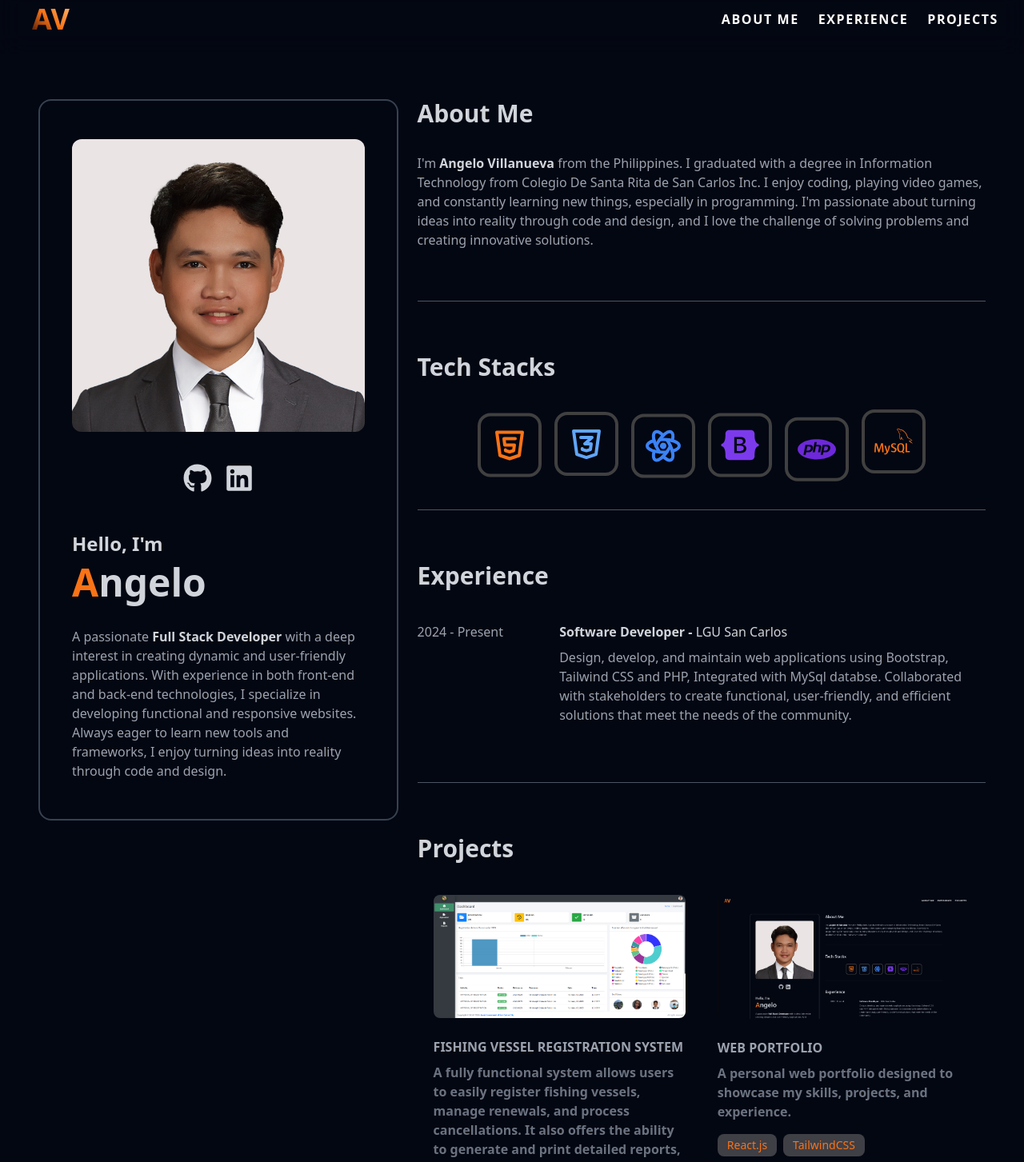
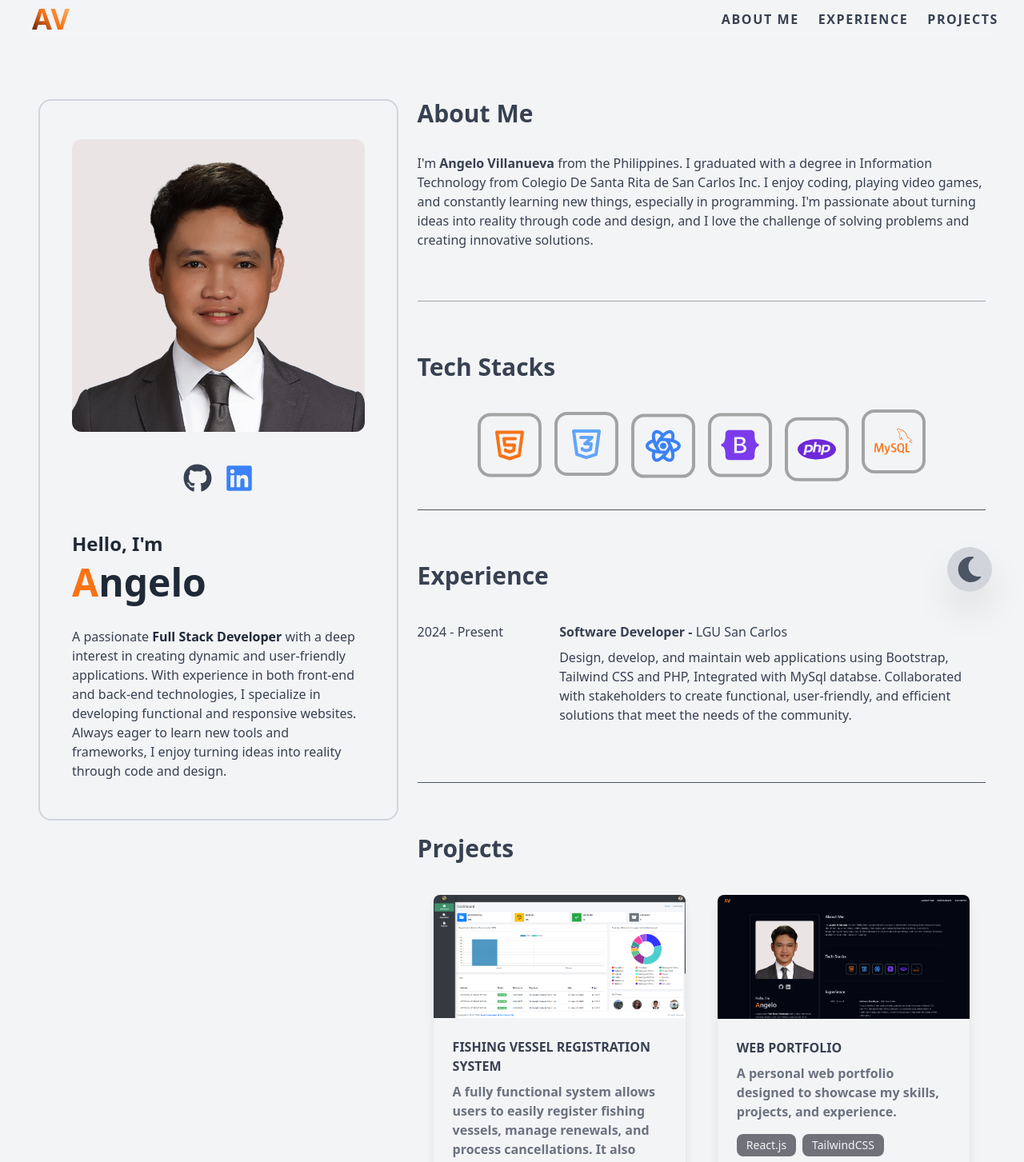
Before and after one commit to bonvillanueva21/portfolio, a React (Create React App) app: page / in a window 1280 px wide. Shown: the part 20-1473 px from the top of the page at 80% size. Built offline with nearby package versions, Linux system fonts and the light colour scheme.

Commit message:
Update with darkmode

```diff
--- a/src/App.js
+++ b/src/App.js
@@ -1,26 +1,25 @@
 import Navbar from "./components/navbar";
-import Profile from "./components/profile";
+import Hero from "./components/hero";
 import AboutMe from "./components/aboutme";
 import Technologies from "./components/technologies";
 import Experience from "./components/experience";
 import Projects from "./components/projects";
-
+import { ToggleDarkMode } from "./components/Buttons";
 function App() {
   return (
-    <div className="min-h-screen text-base bg-gray-950 selection:text-orange-500">
+    <div className="min-h-screen text-base bg-gray-100 dark:bg-gray-950 selection:text-orange-500 transition-color duration-300">
       {/* <div className="absolute top-0 z-[-2] h-screen w-screen bg-neutral-950 bg-[radial-gradient(ellipse_80%_80%_at_50%_-20%,rgba(120,119,198,0.3),rgba(255,255,255,0))]"></div> */}
-
+      {/* navbar */}
       <Navbar />
+      <ToggleDarkMode />
       <div className="container overflow-x-hidden mx-auto px-2 md:px-8">
-        {/* navbar */}
-
         {/* about */}
         <div className="border-b border-neutral-600 p-4 md:mb-35">
           <div className="flex flex-wrap">
             {/* left content */}
             <div className="w-full md:w-2/5 pb-10">
               <div className="flex flex-col items-center justify-center md:mr-6">
-                <Profile />
+                <Hero />
               </div>
             </div>
 
--- /dev/null
+++ b/src/components/Buttons.js
@@ -0,0 +1,27 @@
+// src/components/DarkModeButton.js
+import { FaSun, FaMoon } from "react-icons/fa";
+import { useDarkMode } from "../constants";
+
+export const ToggleDarkMode = () => {
+  const [isDarkMode, setIsDarkMode] = useDarkMode();
+
+  return (
+    <button
+      onClick={() => setIsDarkMode(!isDarkMode)}
+      className="text-black dark:text-white fixed bottom-6 right-6 md:bottom-10 md:right-10 p-3 z-[999] bg-gray-300 hover:scale-110 dark:bg-gray-800 rounded-full shadow-2xl dark:hover:bg-gray-700 transition-all duration-100"
+    >
+      <div className="relative w-7 h-7 md:w-8 md:h-8">
+        <FaSun
+          className={`absolute top-0 left-0 text-yellow-500 w-full h-full transform transition-transform duration-700 ${
+            isDarkMode ? "rotate-180 opacity-100" : "rotate-100 opacity-0"
+          }`}
+        />
+        <FaMoon
+          className={`absolute top-0 left-0 text-gray-600 w-full h-full transform transition-all duration-700 ${
+            isDarkMode ? "rotate-180 opacity-0" : "rotate-0 opacity-100"
+          }`}
+        />
+      </div>
+    </button>
+  );
+};
--- a/src/components/aboutme.js
+++ b/src/components/aboutme.js
@@ -8,21 +8,22 @@ function AboutMe() {
   const [hasAnimatedName, setHasAnimatedName] = useState(false);
   const [hasAnimatedAboutDescription, setHasAnimatedAboutDescription] = useState(false);
   return (
-    <Element id="about" className="w-full border-b border-gray-600 pb-10 mb-10 md:mb-16">
+    <Element id="about" className="w-full border-b border-gray-400 dark:border-gray-700 pb-10 mb-10 md:mb-16">
       <motion.h2
         {...animationConfig(hasAnimatedName, setHasAnimatedName, 0.1)}
-        className="pb-2 text-3xl font-semibold text-gray-300"
+        className="pb-2 text-3xl font-semibold text-gray-700 dark:text-gray-300"
       >
         About Me
       </motion.h2>
       <motion.p
         {...animationConfig(hasAnimatedAboutDescription, setHasAnimatedAboutDescription, 0.3)}
-        className="md:my-4 py-2 text-base text-gray-400 px-4 md:px-0"
+        className="md:my-4 py-2 text-base text-gray-700 dark:text-gray-400 px-4 md:px-0"
       >
-        I'm <b className="text-gray-300">Angelo Villanueva </b> from the Philippines. I graduated with a degree in
-        Information Technology from Colegio De Santa Rita de San Carlos Inc. I enjoy coding, playing video games, and
-        constantly learning new things, especially in programming. I'm passionate about turning ideas into reality
-        through code and design, and I love the challenge of solving problems and creating innovative solutions.
+        I'm <b className="text-gray-700 dark:text-gray-300">Angelo Villanueva </b> from the Philippines. I graduated
+        with a degree in Information Technology from Colegio De Santa Rita de San Carlos Inc. I enjoy coding, playing
+        video games, and constantly learning new things, especially in programming. I'm passionate about turning ideas
+        into reality through code and design, and I love the challenge of solving problems and creating innovative
+        solutions.
       </motion.p>
     </Element>
   );
--- a/src/components/experience.js
+++ b/src/components/experience.js
@@ -12,7 +12,7 @@ function Experience() {
     <Element id="experience" className="w-full border-b border-gray-600 pb-10 mb-10 md:mb-16">
       <motion.h2
         {...animationConfig(hasAnimatedExpTitle, setHasAnimatedExpTitle, 0.1)}
-        className="text-3xl font-semibold mb-10 text-gray-300"
+        className="text-3xl font-semibold mb-10 text-gray-700 dark:text-gray-300"
       >
         Experience
       </motion.h2>
@@ -23,13 +23,14 @@ function Experience() {
           className="mb-8 flex flex-wrap md:justify-center px-4 md:px-0"
         >
           <div className="w-full md:w-1/4">
-            <p className="text-gray-400 text-base mb-2">{experience.year}</p>
+            <p className="text-gray-700 dark:text-gray-400 text-base mb-2">{experience.year}</p>
           </div>
           <div className="w-full max-w-xl md:w-3/4">
-            <h6 className="mb-2 font-semibold text-gray-300">
-              {experience.role} - <span className="text-base text-gray-300 font-normal">{experience.company}</span>
+            <h6 className="mb-2 font-semibold text-gray-700 dark:text-gray-300">
+              {experience.role} -{" "}
+              <span className="text-base text-gray-700 dark:text-gray-300 font-normal">{experience.company}</span>
             </h6>
-            <p className="text-gray-400">{experience.description}</p>
+            <p className="text-gray-700 dark:text-gray-400">{experience.description}</p>
           </div>
         </motion.div>
       ))}
--- a/src/components/profile.js
+++ b/src/components/hero.js
@@ -20,7 +20,8 @@ function Profile() {
         }
       }}
       transition={{ type: "spring", stiffness: 30 }}
-      className="border-2 border-gray-700 rounded-2xl px-10 py-12 max-w-lg"
+      id="hero"
+      className="border-2 border-gray-300 dark:border-gray-700 rounded-2xl px-10 py-12 max-w-lg"
     >
       <img src={profileImg} alt="Angelo Villanueva" width={800} height={800} className="mx-auto mb-10 rounded-xl" />
 
@@ -30,7 +31,7 @@ function Profile() {
           href="https://github.com/bonvillanueva21"
           target="_blank"
           rel="noreferrer"
-          className="hover:scale-125 text-gray-300 hover:text-gray-600"
+          className="hover:scale-125 text-gray-700 hover:text-gray-600 dark:text-gray-300 dark:hover:text-gray-600"
         >
           <FaGithub className="text-4xl mb-2" />
         </a>
@@ -38,24 +39,26 @@ function Profile() {
           href="https://www.linkedin.com/in/angelo-villanueva-92222b31a/"
           target="_blank"
           rel="noreferrer"
-          className="hover:scale-125 text-gray-300 hover:text-blue-500"
+          className="hover:scale-125 text-blue-500 hover:text-blue-700 dark:text-gray-300 dark:hover:text-blue-500"
         >
           <FaLinkedin className="text-4xl mb-2" />
         </a>
       </div>
 
       {/* education */}
-      <h1 className="text-2xl font-semibold mb-2 text-center md:text-left text-gray-300">Hello, I'm</h1>
-      <h1 className="text-4xl md:text-5xl font-semibold mb-8 text-center md:text-left text-gray-300 first-letter:text-orange-500">
+      <h1 className="text-2xl font-semibold mb-2 text-center md:text-left text-gray-800 dark:text-gray-300">
+        Hello, I'm
+      </h1>
+      <h1 className="text-4xl md:text-5xl font-semibold mb-8 text-center md:text-left text-gray-800 dark:text-gray-300 first-letter:text-orange-500">
         Angelo
       </h1>
       <div className=" flex  flex-wrap md:justify-center">
         <div className="w-full">
-          <p className="text-gray-400">
-            A passionate <b className="text-gray-300">Full Stack Developer</b> with a deep interest in creating dynamic
-            and user-friendly applications. With experience in both front-end and back-end technologies, I specialize in
-            developing functional and responsive websites. Always eager to learn new tools and frameworks, I enjoy
-            turning ideas into reality through code and design.
+          <p className="text-gray-700 dark:text-gray-400">
+            A passionate <b className="text-gray-800 dark:text-gray-300">Full Stack Developer</b> with a deep interest
+            in creating dynamic and user-friendly applications. With experience in both front-end and back-end
+            technologies, I specialize in developing functional and responsive websites. Always eager to learn new tools
+            and frameworks, I enjoy turning ideas into reality through code and design.
           </p>
         </div>
       </div>
--- a/src/components/navbar.js
+++ b/src/components/navbar.js
@@ -1,25 +1,30 @@
 import { Link } from "react-scroll";
 
+
 function Navbar() {
+
+
   return (
     <nav className="flex items-center justify-between md:mb-10 py-6 px-4 md:px-8 sticky top-0 z-50 bg-opacity-60 backdrop-blur-lg">
       <div className="flex flex-shrink-0 items-center">
-        <h1 className="text-2xl md:text-4xl font-bold bg-gradient-to-tr ml-2 from-orange-950 via-orange-500 to-orange-300 bg-clip-text text-transparent">
-          AV
-        </h1>
+        <Link to="hero" smooth={true} duration={500} offset={-200} classID="">
+          <h1 className="text-2xl md:text-4xl font-bold bg-gradient-to-tr ml-2 from-orange-950 via-orange-500 to-orange-300 bg-clip-text text-transparent cursor-pointer">
+            AV
+          </h1>
+        </Link>
       </div>
-      <ul className="flex space-x-6 text-white hover:text-gray-100 font-semibold tracking-widest uppercase">
-        <li className="text-xs md:text-base hover:text-gray-400 transition cursor-pointer">
+      <ul className="flex space-x-6 font-semibold tracking-widest uppercase">
+        <li className="text-xs md:text-base text-gray-700 dark:text-white dark:hover:text-gray-400 transition cursor-pointer">
           <Link to="about" smooth={true} duration={500} offset={-200}>
             About Me
           </Link>
         </li>
-        <li className="text-xs md:text-base text-white hover:text-gray-400 transition cursor-pointer">
+        <li className="text-xs md:text-base text-gray-700 dark:text-white dark:hover:text-gray-400 transition cursor-pointer">
           <Link to="experience" smooth={true} duration={500} offset={-200}>
             Experience
           </Link>
         </li>
-        <li className="text-xs md:text-base text-white hover:text-gray-400 transition cursor-pointer">
+        <li className="text-xs md:text-base text-gray-700 dark:text-white dark:hover:text-gray-400 transition cursor-pointer">
           <Link to="projects" smooth={true} duration={500} offset={-200}>
             Projects
           </Link>
--- a/src/components/projects.js
+++ b/src/components/projects.js
@@ -12,7 +12,7 @@ function Projects() {
     <Element transition={{ type: "spring", stiffness: 30 }} id="projects" className="w-full pb-10 mb-10 md:mb-16">
       <motion.h2
         {...animationConfig(hasAnimatedProjectTitle, setHasAnimatedProjectTitle, 0.1)}
-        className="text-3xl font-semibold mb-10 text-gray-300"
+        className="text-3xl font-semibold mb-10 text-gray-700 dark:text-gray-300"
       >
         Projects
       </motion.h2>
@@ -23,15 +23,24 @@ function Projects() {
             {...animationConfig(hasAnimatedProjects, setHasAnimatedProjects, 0.3)}
             className="group w-full md:w-1/2 pb-16 px-5"
           >
-            <img src={projects.img} alt="project" height={350} width={350} className="object-fit rounded-lg" />
-            <h3 className="mt-6 text-base font-semibold text-gray-400 mb-2 uppercase">{projects.title}</h3>
-            <p className="text-base font-semibold mb-4 text-gray-500">{projects.description}</p>
-            <div className="flex flex-wrap gap-2">
-              {projects.techonologies.map((tech, index) => (
-                <span key={index} className="text-sm text-orange-500 rounded-lg bg-zinc-700 py-1 px-3 font-medium">
-                  {tech}
-                </span>
-              ))}
+            <div className="rounded-lg bg-opacity-60 dark:bg-zinc-800 dark:bg-opacity-25 shadow-lg dark:shadow-none">
+              <img src={projects.img} alt="project" height={400} width={400} className="object-fit rounded-t-lg" />
+              <div className="px-6 pb-6">
+                <h3 className="mt-6 text-base font-semibold text-gray-700 dark:text-gray-400 mb-2 uppercase">
+                  {projects.title}
+                </h3>
+                <p className="text-base font-semibold mb-4 text-gray-500 dark:text-gray-500">{projects.description}</p>
+                <div className="flex flex-wrap gap-2">
+                  {projects.techonologies.map((tech, index) => (
+                    <span
+                      key={index}
+                      className="text-sm text-gray-100 dark:text-orange-500 rounded-lg bg-zinc-500 dark:bg-zinc-700 py-1 px-3 font-medium"
+                    >
+                      {tech}
+                    </span>
+                  ))}
+                </div>
+              </div>
             </div>
           </motion.div>
         ))}
--- a/src/components/technologies.js
+++ b/src/components/technologies.js
@@ -20,7 +20,7 @@ function Technologies() {
     <Element id="technologies" className="w-full border-b border-gray-600 pb-10 mb-10 md:mb-16">
       <motion.h2
         {...animationConfig(hasAnimatedTechTitle, setHasAnimatedTechTitle, 0.1)}
-        className="text-3xl font-semibold mb-10 text-center md:text-left text-gray-300"
+        className="text-3xl font-semibold mb-10 text-center md:text-left text-gray-700 dark:text-gray-300"
       >
         Tech Stacks
       </motion.h2>
@@ -32,7 +32,7 @@ function Technologies() {
           variants={iconVariants(2.5)}
           initial="initial"
           animate="animate"
-          className="rounded-2xl border-4 border-neutral-700 p-3"
+          className="rounded-2xl border-4 border-neutral-400 dark:border-neutral-700 p-3"
         >
           <TbBrandHtml5 className="text-5xl text-orange-500" />
         </motion.div>
@@ -40,7 +40,7 @@ function Technologies() {
           variants={iconVariants(4)}
           initial="initial"
           animate="animate"
-          className="rounded-2xl border-4 border-neutral-700 p-3"
+          className="rounded-2xl border-4 border-neutral-400 dark:border-neutral-700 p-3"
         >
           <TbBrandCss3 className="text-5xl text-blue-400" />
         </motion.div>
@@ -48,7 +48,7 @@ function Technologies() {
           variants={iconVariants(3.5)}
           initial="initial"
           animate="animate"
-          className="rounded-2xl border-4 border-neutral-700 p-3"
+          className="rounded-2xl border-4 border-neutral-400 dark:border-neutral-700 p-3"
         >
           <TbBrandReact className="text-5xl text-blue-500" />
         </motion.div>
@@ -56,7 +56,7 @@ function Technologies() {
           variants={iconVariants(2.5)}
           initial="initial"
           animate="animate"
-          className="rounded-2xl border-4 border-neutral-700 p-3"
+          className="rounded-2xl border-4 border-neutral-400 dark:border-neutral-700 p-3"
         >
           <FaBootstrap className="text-5xl text-violet-600" />
         </motion.div>
@@ -64,7 +64,7 @@ function Technologies() {
           variants={iconVariants(3)}
           initial="initial"
           animate="animate"
-          className="rounded-2xl border-4 border-neutral-700 p-3"
+          className="rounded-2xl border-4 border-neutral-400 dark:border-neutral-700 p-3"
         >
           <SiPhp className="text-5xl text-violet-700" />
         </motion.div>
@@ -72,7 +72,7 @@ function Technologies() {
           variants={iconVariants(2)}
           initial="initial"
           animate="animate"
-          className="rounded-2xl border-4 border-neutral-700 p-3"
+          className="rounded-2xl border-4 border-neutral-400 dark:border-neutral-700 p-3"
         >
           <SiMysql className="text-5xl text-orange-500" />
         </motion.div>
--- a/src/constants/index.js
+++ b/src/constants/index.js
@@ -1,6 +1,7 @@
 import fvrs from "./../assets/images/projects/fvrs.png";
 import scims from "./../assets/images/projects/scims.png";
 import reactPortfolio from "./../assets/images/projects/react-portfolio.png";
+import { useState, useEffect } from "react";
 
 export const experience = [
   {
@@ -59,3 +60,21 @@ export const iconVariants = (duration) => ({
     },
   },
 });
+
+export const useDarkMode = () => {
+  const [isDarkMode, setIsDarkMode] = useState(() => {
+    return localStorage.getItem("darkMode") === "true";
+  });
+
+  useEffect(() => {
+    if (isDarkMode) {
+      document.documentElement.classList.add("dark");
+      localStorage.setItem("darkMode", "true");
+    } else {
+      document.documentElement.classList.remove("dark");
+      localStorage.setItem("darkMode", "false");
+    }
+  }, [isDarkMode]);
+
+  return [isDarkMode, setIsDarkMode];
+};
--- a/tailwind.config.js
+++ b/tailwind.config.js
@@ -1,6 +1,7 @@
 /** @type {import('tailwindcss').Config} */
 module.exports = {
   content: ["./src/**/*.js"],
+  darkMode: "class",
   theme: {
     extend: {},
   },
```
Also changed, not shown: src/components/Button.js (deleted).
